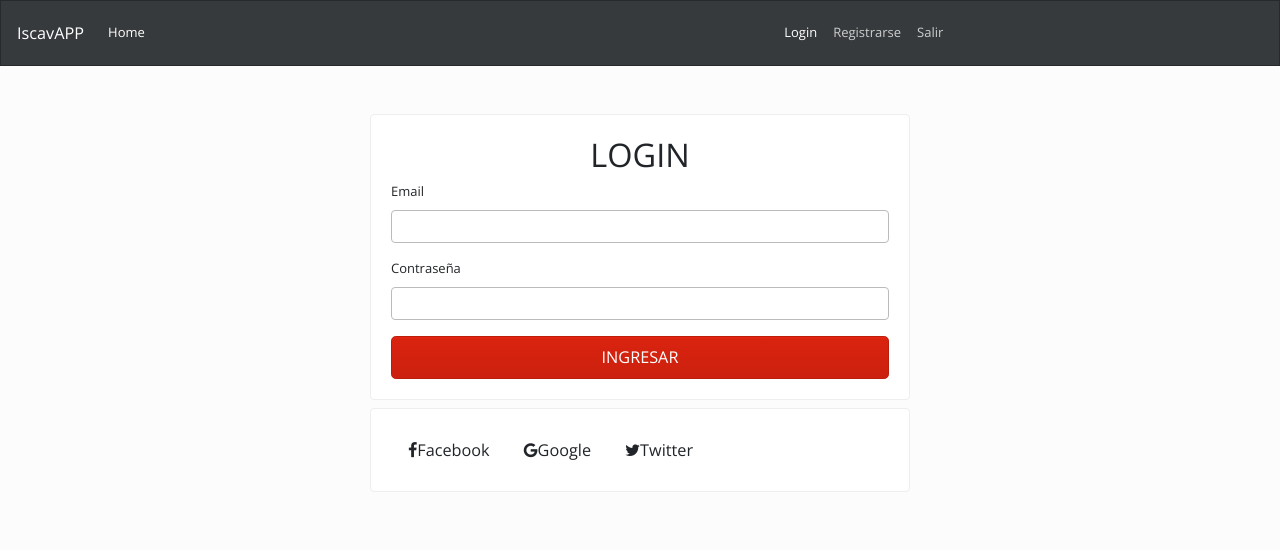
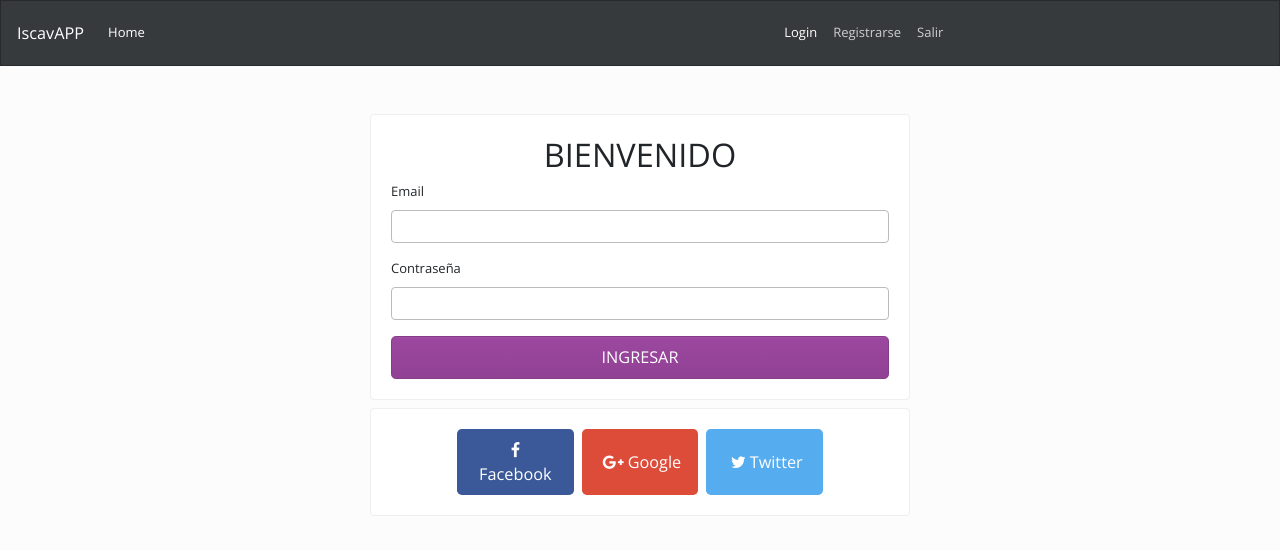
Before and after one commit to siorellana/login-app, an Angular app: page /login in a window 1280 px wide. Shown: the top 550 px of the page. Built offline with nearby package versions, Linux system fonts and the light colour scheme.

Commit message:
Login y Registro OK

```diff
--- a/src/app/componentes/login-page/login-page.component.html
+++ b/src/app/componentes/login-page/login-page.component.html
@@ -2,7 +2,7 @@
   <div class="col-md-6 mx-auto">
     <div class="card">
       <div class="card-body">
-        <h1 class="text-center">LOGIN</h1>
+        <h1 class="text-center">BIENVENIDO</h1>
         <form action="">
           <div class="form-group">
             <label for="email">Email</label>
@@ -12,7 +12,7 @@
             <label for="password">Contraseña</label>
             <input type="password" name="password" id="password" class="form-control">
           </div>
-          <input type="text" value="INGRESAR" class="btn btn-primary btn-block btn-lg">
+          <input type="text" value="INGRESAR" class="btn btn-danger btn-block btn-lg">
         </form>
       </div>
     </div>
@@ -21,11 +21,11 @@
 
 <div class="row">
   <div class="col-md-6 mx-auto mt-2">
-    <div class="card">
-      <div class="card-body">
-        <button class="btn btn-lg btn-facebook"><i class="fa fa-facebook"></i>Facebook</button>
-        <button class="btn btn-lg btn-google"><i class="fa fa-google"></i>Google</button>
-        <button class="btn btn-lg btn-twitter"><i class="fa fa-twitter"></i>Twitter</button>
+    <div class="card text-center">
+      <div class="card-body d-flex mx-auto justify-content-around">
+        <button class="btn btn-lg btn-facebook mx-1"><i class="fa fa-facebook mx-1"></i>Facebook</button>
+        <button class="btn btn-lg btn-google mx-1"><i class="fa fa-google-plus mx-1"></i>Google</button>
+        <button class="btn btn-lg btn-twitter mx-1"><i class="fa fa-twitter mx-1"></i>Twitter</button>
 
       </div>
      </div>
--- a/src/app/componentes/login-page/login-page.component.scss
+++ b/src/app/componentes/login-page/login-page.component.scss
@@ -0,0 +1,23 @@
+.btn{
+
+}
+
+.btn-facebook{
+  background: #3b5998;
+  color: #ffffff;
+  width: 32%;
+}
+
+.btn-google{
+  background: #dd4b39;
+  color: #ffffff;
+  width: 32%;
+
+}
+
+.btn-twitter{
+  background: #55acee;
+  color: #ffffff;
+  width: 32%;
+
+}
--- a/src/app/componentes/register-page/register-page.component.html
+++ b/src/app/componentes/register-page/register-page.component.html
@@ -1,3 +1,34 @@
-<p>
-  register-page works!
-</p>
+<div class="row mt-5">
+  <div class="col-md-6 mx-auto">
+    <div class="card">
+      <div class="card-body">
+        <h1 class="text-center">REGISTRO</h1>
+        <form action="">
+          <div class="form-group">
+            <label for="email">Email</label>
+            <input type="email" name="email" class="form-control">
+          </div>
+          <div class="form-group">
+            <label for="password">Contraseña</label>
+            <input type="password" name="password" id="password" class="form-control">
+          </div>
+          <input type="text" value="INGRESAR" class="btn btn-danger btn-block btn-lg">
+        </form>
+      </div>
+    </div>
+  </div>
+</div>
+
+<!--
+<div class="row">
+  <div class="col-md-6 mx-auto mt-2">
+    <div class="card text-center">
+      <div class="card-body d-flex mx-auto justify-content-around">
+        <button class="btn btn-lg btn-facebook mx-1"><i class="fa fa-facebook mx-1"></i>Facebook</button>
+        <button class="btn btn-lg btn-google mx-1"><i class="fa fa-google-plus mx-1"></i>Google</button>
+        <button class="btn btn-lg btn-twitter mx-1"><i class="fa fa-twitter mx-1"></i>Twitter</button>
+
+      </div>
+    </div>
+  </div>
+</div> -->
--- a/src/index.html
+++ b/src/index.html
@@ -2,7 +2,7 @@
 <html lang="en">
 <head>
   <meta charset="utf-8">
-  <title>LoginApp</title>
+  <title>IscavAPP</title>
   <base href="/">
 
   <meta name="viewport" content="width=device-width, initial-scale=1">
```
